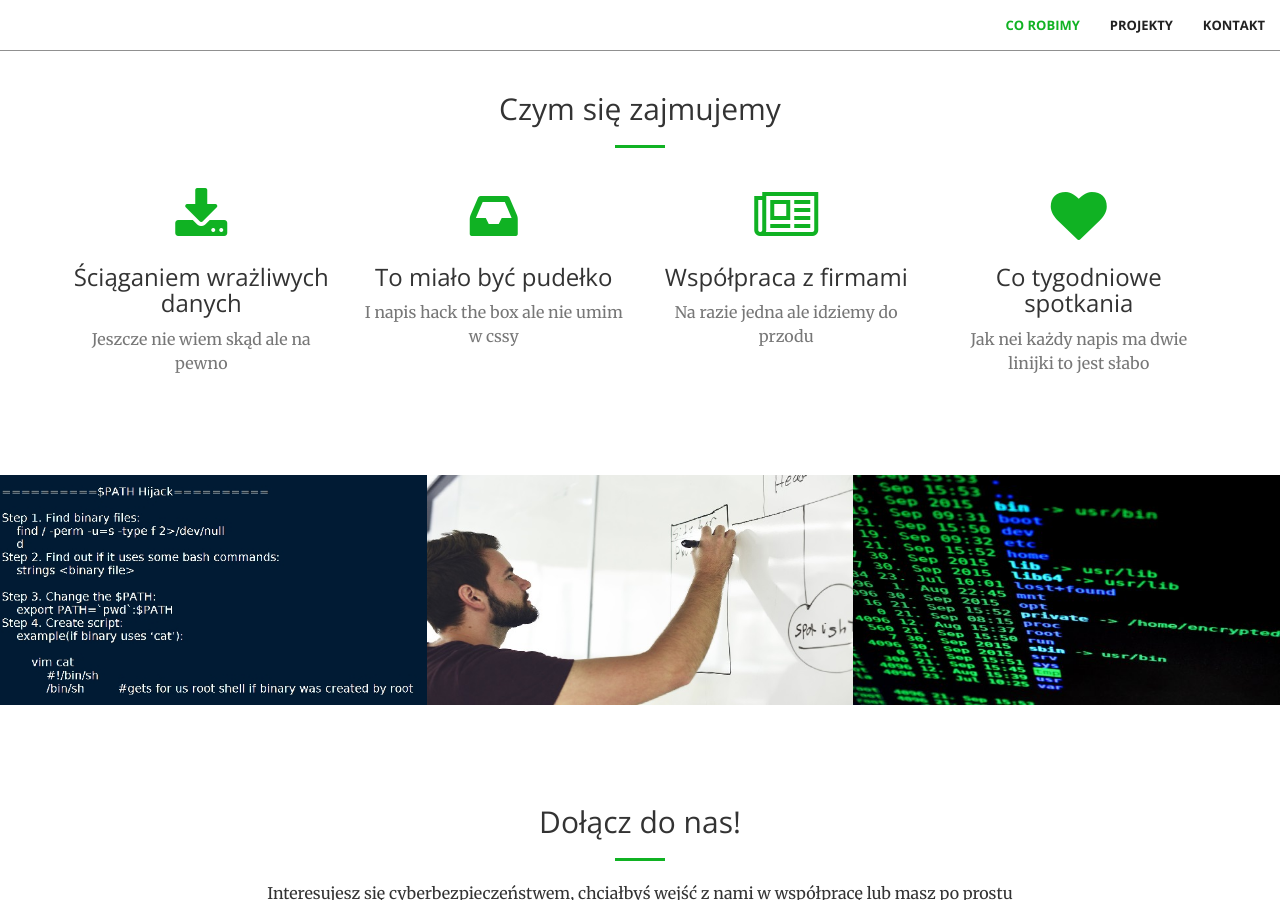
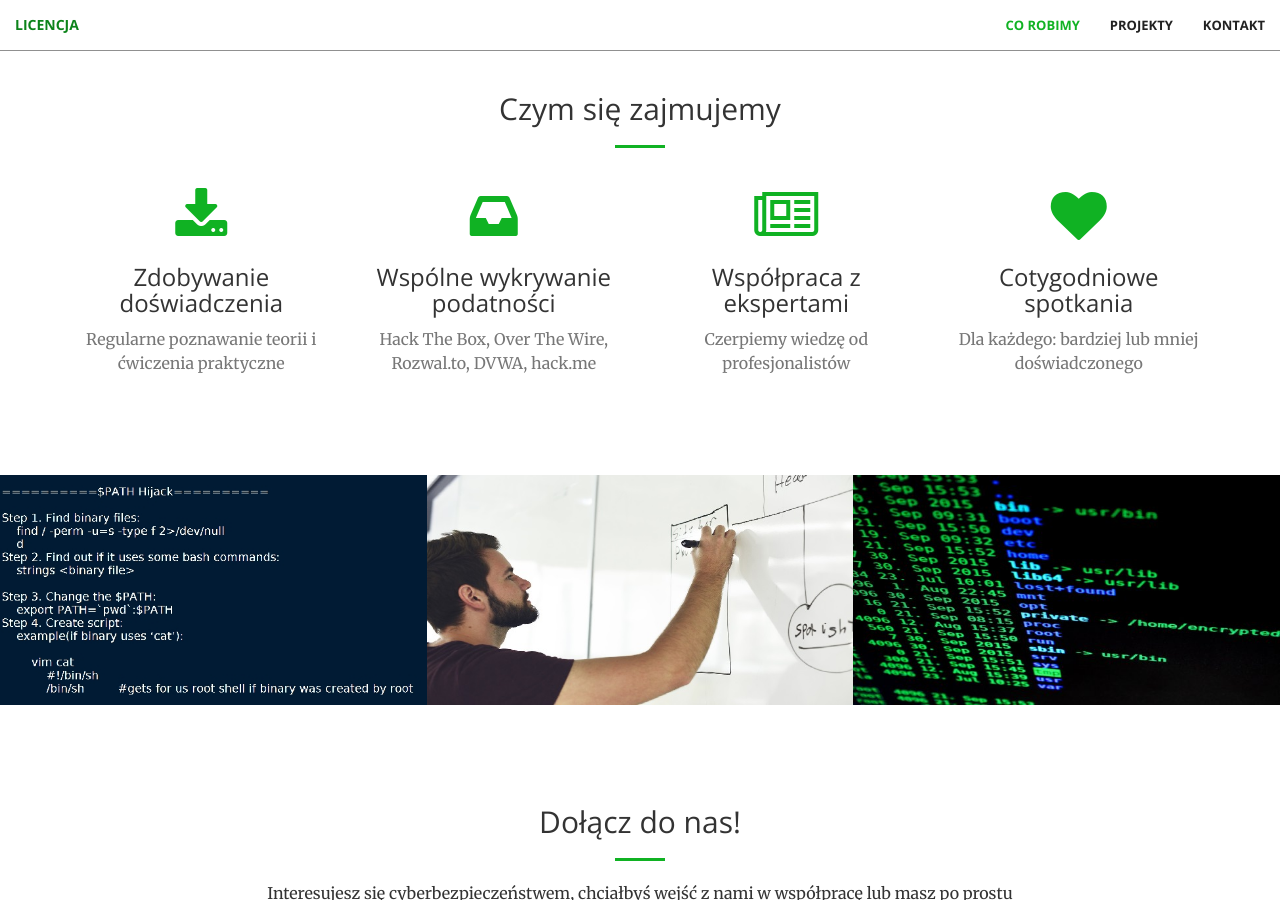
Before and after one commit to Akshei/Akshei.github.io, a Jekyll site: the page built from index.html, in a window 1280 px wide and 900 px high, scrolled down 908 px. Built offline with Jekyll 4.4.1, drawn with Linux system fonts in a browser that asks for light colours; some of the changed text lies outside the part shown.

Commit message:
Zawarcie licencji

```diff
--- a/_config.yml
+++ b/_config.yml
@@ -1,6 +1,7 @@
 # Site settings
 title: SecFault
-email: mezarycałek@polsl.pl
+email: cezarypiotrmalek@gmail.com
+
 description: > # this means to ignore newlines until "baseurl:"
 baseurl: "" # the subpath of your site, e.g. /blog/
 url: "" # the base hostname & protocol for your site
--- a/_includes/aside.html
+++ b/_includes/aside.html
@@ -1,8 +1,8 @@
   <aside class="bg-dark">
       <div class="container text-center">
           <div class="call-to-action">
-              <h2>Free Download at Start Bootstrap!</h2>
-              <a href="#" class="btn btn-default btn-xl wow tada">Download Now!</a>
+              <p>You can find this template in <a href="https://github.com/volny/creative-theme-jekyll"> here </a>&nbsp;&nbsp;&nbsp;&nbsp;<a href="licence.html" >Licence notes</a></p>
+			  <p></p>
           </div>
       </div>
   </aside>
--- a/_includes/contact.html
+++ b/_includes/contact.html
@@ -4,8 +4,7 @@
             <div class="col-lg-8 col-lg-offset-2 text-center">
                 <h2 class="section-heading">Dołącz do nas!</h2>
                 <hr class="primary">
-                <p>Interesujesz się cyberbezpieczeństwem, chciałbyś wejść z nami w współpracę lub masz po prostu jakiekolwiek pytania?
-					Odezwij się do nas, a my postaramy się jak najszybciej umieścić naszą odpowiedź na twojej skrzynce.</p>
+                <p>Interesujesz się cyberbezpieczeństwem, chciałbyś wejść z nami w współpracę lub masz po prostu jakiekolwiek pytanie? Odezwij się do nas!</p>
             </div>
         <div class="col-lg-2 col-lg-offset-2 text-center">
             <a href="https://facebook.com/{{ site.facebook_link }}">
--- a/_includes/nav.html
+++ b/_includes/nav.html
@@ -8,6 +8,7 @@
                 <span class="icon-bar"></span>
                 <span class="icon-bar"></span>
             </button>
+			<a class="navbar-brand page-scroll" href="licence.html">Licencja</a>
         </div>
 
         <!-- Collect the nav links, forms, and other content for toggling -->
--- a/_includes/services.html
+++ b/_includes/services.html
@@ -12,29 +12,29 @@
             <div class="col-lg-3 col-md-6 text-center">
                 <div class="service-box">
                     <i class="fa fa-4x fa-download wow bounceIn text-primary"></i>
-                    <h3>Ściąganiem wrażliwych danych</h3>
-                    <p class="text-muted">Jeszcze nie wiem skąd ale na pewno</p>
+                    <h3>Zdobywanie doświadczenia</h3>
+                    <p class="text-muted">Regularne poznawanie teorii i ćwiczenia praktyczne </p>
                 </div>
             </div>
             <div class="col-lg-3 col-md-6 text-center">
                 <div class="service-box">
                     <i class="fa fa-4x fa-inbox wow bounceIn text-primary" data-wow-delay=".1s"></i>
-                    <h3>To miało być pudełko</h3>
-                    <p class="text-muted">I napis hack the box ale nie umim w cssy</p>
+                    <h3>Wspólne wykrywanie podatności</h3>
+                    <p class="text-muted">Hack The Box, Over The Wire, Rozwal.to, DVWA, hack.me</p>
                 </div>
             </div>
             <div class="col-lg-3 col-md-6 text-center">
                 <div class="service-box">
                     <i class="fa fa-4x fa-newspaper-o wow bounceIn text-primary" data-wow-delay=".2s"></i>
-                    <h3>Współpraca z firmami</h3>
-                    <p class="text-muted">Na razie jedna ale idziemy do przodu</p>
+                    <h3>Współpraca z ekspertami</h3>
+                    <p class="text-muted">Czerpiemy wiedzę od profesjonalistów</p>
                 </div>
             </div>
             <div class="col-lg-3 col-md-6 text-center">
                 <div class="service-box">
                     <i class="fa fa-4x fa-heart wow bounceIn text-primary" data-wow-delay=".3s"></i>
-                    <h3>Co tygodniowe spotkania</h3>
-                    <p class="text-muted">Jak nei każdy napis ma dwie linijki to jest słabo</p>
+                    <h3>Cotygodniowe spotkania</h3>
+                    <p class="text-muted">Dla każdego: bardziej lub mniej doświadczonego</p>
                 </div>
             </div>
         </div>
--- /dev/null
+++ b/licence.html
@@ -0,0 +1,3 @@
+---
+layout: license
+---
```
Also changed, not shown: _layouts/license.html (added, +201 -0 lines), img/header1.jpg (deleted), img/header_2.jpg (deleted).
